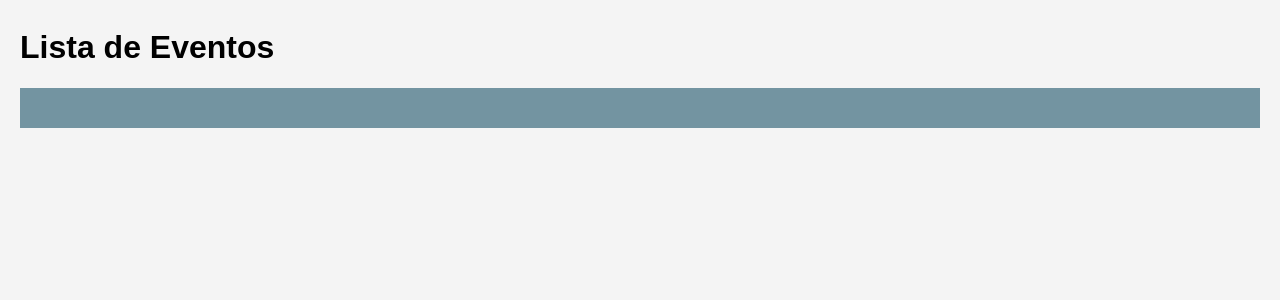
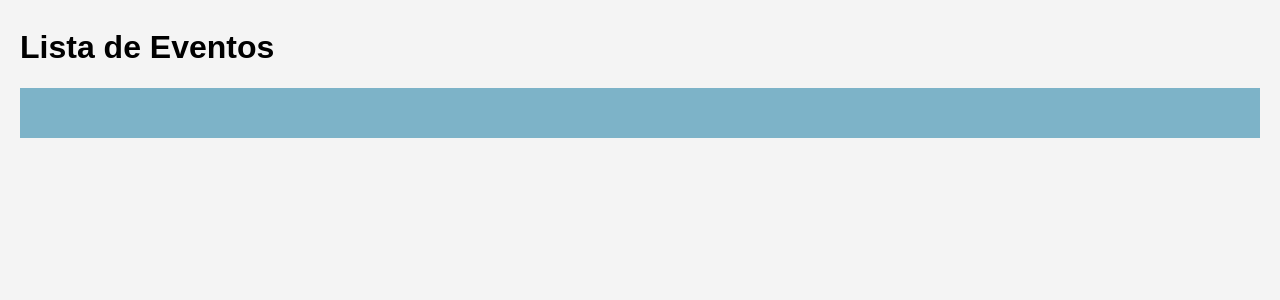
Before and after one commit to AlanaMart/Web-trabalho-django, a Django app: page /events/ in a window 1280 px wide. Shown: the part 62-362 px from the top of the page. Run offline with Django 5.2, Linux system fonts and the light colour scheme; data that the repository does not hold is empty.

Commit message:
alterações css

```diff
--- a/gerenciamento/events/static/events/css/style.css
+++ b/gerenciamento/events/static/events/css/listar.css
@@ -40,7 +40,7 @@ body {
     display: grid;
     gap: 20px;
     padding: 20px;
-    background-color: rgb(115, 148, 161);
+    background-color: rgb(125, 179, 200);
 
 }
 
@@ -48,16 +48,20 @@ body {
     list-style-type: none;
     margin: 0;
     padding: 0;
+    display: grid;
+    grid-template-columns: repeat(3, 1fr);
+    grid-template-rows: repeat(2, 1fr);
+    gap: 10px;
   }
 
   .eventos li {
-    grid-template-columns: repeat(auto-fit, minmax(300px, 1fr));
+    /* grid-template-columns: repeat(auto-fit, minmax(300px, 1fr));
     grid-auto-flow: column;
-    grid-auto-rows: minmax(200px, auto);
+    grid-auto-rows: minmax(200px, auto); */
     background-color: #f4f4f4;
     padding: 20px;
     border-radius: 10px;
-    box-shadow: 0 4px 8px rgba(0, 0, 0, 0.1);
+    box-shadow: 0 4px 8px rgba(0, 0, 0, 0.5);
   }
 
   .eventos li h2 {
--- a/gerenciamento/events/templates/events/listar.html
+++ b/gerenciamento/events/templates/events/listar.html
@@ -5,7 +5,7 @@
 <head>
     <meta charset="UTF-8">
     <meta name="viewport" content="width=device-width, initial-scale=1.0">
-    <link rel="stylesheet" href="{% static 'events/css/style.css' %}">
+    <link rel="stylesheet" href="{% static 'events/css/listar.css' %}">
     <title>Lista de eventos</title>
 </head>
 <body>
```
Also changed, not shown: 1 other file.
